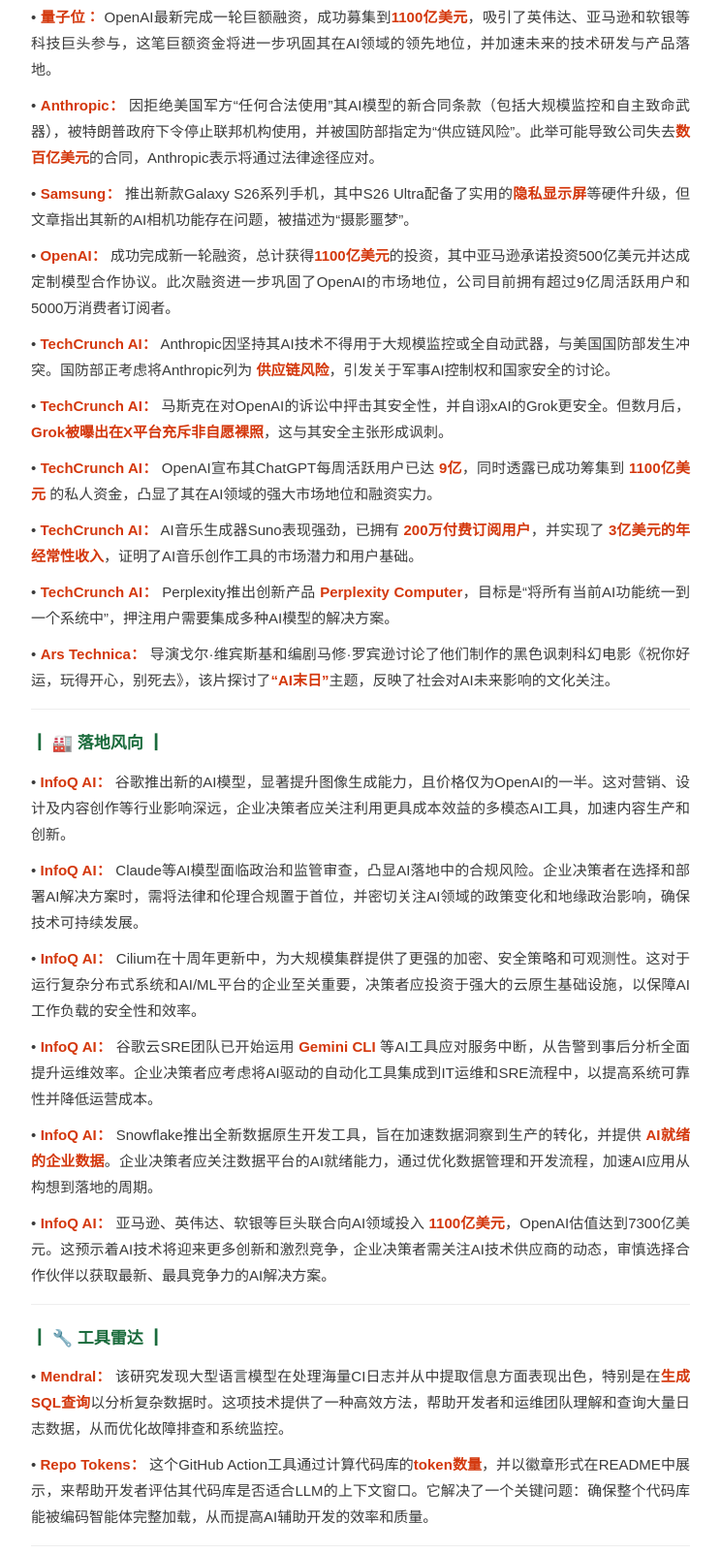
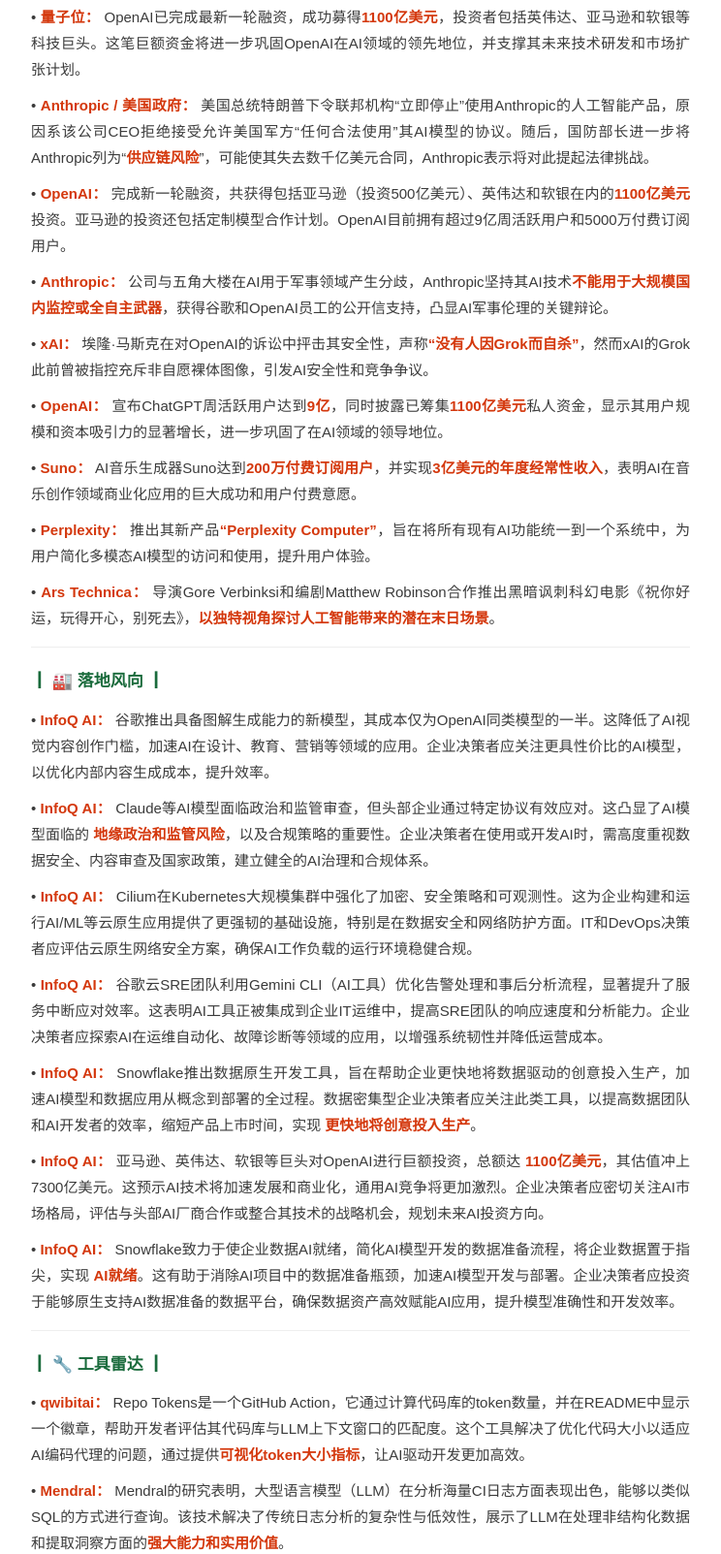
Before and after one commit to HarryHalo9527/zhuanjian-daily, a plain HTML site: page clip.html in a window 1280 px wide. Shown: the part 356-1959 px from the top of the page at 97% size, without its empty margins (268-1012 px from the left). Drawn offline with Linux system fonts and the light colour scheme.

Commit message:
📋 剪贴板版 2026-02-28

```diff
--- a/clip.html
+++ b/clip.html
@@ -1,32 +1,34 @@
+<!DOCTYPE html><html><head><meta charset="UTF-8"></head><body>
 <div style="max-width:680px;margin:0 auto;font-family:PingFang SC,sans-serif;font-size:15px;line-height:1.8;color:#3b3b3b;">
 <img src="https://harryhalo9527.github.io/zhuanjian-daily/images/cover.png" style="width:100%;display:block;" alt="转见AI早报">
 <p style="font-size:17px;font-weight:800;color:#1a6b3c;margin:20px 0 10px;">┃ 📌 今日要闻 ┃</p>
-<p style="margin:0 0 10px;text-align:justify;">• <span style="color:#d4380d;font-weight:700;">量子位：</span> OpenAI最新完成一轮巨额融资，成功募集到<span style="color:#d4380d;font-weight:700;">1100亿美元</span>，吸引了英伟达、亚马逊和软银等科技巨头参与，这笔巨额资金将进一步巩固其在AI领域的领先地位，并加速未来的技术研发与产品落地。</p>
-<p style="margin:0 0 10px;text-align:justify;">• <span style="color:#d4380d;font-weight:700;">Anthropic：</span> 因拒绝美国军方“任何合法使用”其AI模型的新合同条款（包括大规模监控和自主致命武器），被特朗普政府下令停止联邦机构使用，并被国防部指定为“供应链风险”。此举可能导致公司失去<span style="color:#d4380d;font-weight:700;">数百亿美元</span>的合同，Anthropic表示将通过法律途径应对。</p>
-<p style="margin:0 0 10px;text-align:justify;">• <span style="color:#d4380d;font-weight:700;">Samsung：</span> 推出新款Galaxy S26系列手机，其中S26 Ultra配备了实用的<span style="color:#d4380d;font-weight:700;">隐私显示屏</span>等硬件升级，但文章指出其新的AI相机功能存在问题，被描述为“摄影噩梦”。</p>
-<p style="margin:0 0 10px;text-align:justify;">• <span style="color:#d4380d;font-weight:700;">OpenAI：</span> 成功完成新一轮融资，总计获得<span style="color:#d4380d;font-weight:700;">1100亿美元</span>的投资，其中亚马逊承诺投资500亿美元并达成定制模型合作协议。此次融资进一步巩固了OpenAI的市场地位，公司目前拥有超过9亿周活跃用户和5000万消费者订阅者。</p>
-<p style="margin:0 0 10px;text-align:justify;">• <span style="color:#d4380d;font-weight:700;">TechCrunch AI：</span> Anthropic因坚持其AI技术不得用于大规模监控或全自动武器，与美国国防部发生冲突。国防部正考虑将Anthropic列为 <span style="color:#d4380d;font-weight:700;">供应链风险</span>，引发关于军事AI控制权和国家安全的讨论。</p>
-<p style="margin:0 0 10px;text-align:justify;">• <span style="color:#d4380d;font-weight:700;">TechCrunch AI：</span> 马斯克在对OpenAI的诉讼中抨击其安全性，并自诩xAI的Grok更安全。但数月后，<span style="color:#d4380d;font-weight:700;">Grok被曝出在X平台充斥非自愿裸照</span>，这与其安全主张形成讽刺。</p>
-<p style="margin:0 0 10px;text-align:justify;">• <span style="color:#d4380d;font-weight:700;">TechCrunch AI：</span> OpenAI宣布其ChatGPT每周活跃用户已达 <span style="color:#d4380d;font-weight:700;">9亿</span>，同时透露已成功筹集到 <span style="color:#d4380d;font-weight:700;">1100亿美元</span> 的私人资金，凸显了其在AI领域的强大市场地位和融资实力。</p>
-<p style="margin:0 0 10px;text-align:justify;">• <span style="color:#d4380d;font-weight:700;">TechCrunch AI：</span> AI音乐生成器Suno表现强劲，已拥有 <span style="color:#d4380d;font-weight:700;">200万付费订阅用户</span>，并实现了 <span style="color:#d4380d;font-weight:700;">3亿美元的年经常性收入</span>，证明了AI音乐创作工具的市场潜力和用户基础。</p>
-<p style="margin:0 0 10px;text-align:justify;">• <span style="color:#d4380d;font-weight:700;">TechCrunch AI：</span> Perplexity推出创新产品 <span style="color:#d4380d;font-weight:700;">Perplexity Computer</span>，目标是“将所有当前AI功能统一到一个系统中”，押注用户需要集成多种AI模型的解决方案。</p>
-<p style="margin:0 0 10px;text-align:justify;">• <span style="color:#d4380d;font-weight:700;">Ars Technica：</span> 导演戈尔·维宾斯基和编剧马修·罗宾逊讨论了他们制作的黑色讽刺科幻电影《祝你好运，玩得开心，别死去》，该片探讨了<span style="color:#d4380d;font-weight:700;">“AI末日”</span>主题，反映了社会对AI未来影响的文化关注。</p>
+<p style="margin:0 0 10px;text-align:justify;">• <span style="color:#d4380d;font-weight:700;">量子位：</span> OpenAI已完成最新一轮融资，成功募得<span style="color:#d4380d;font-weight:700;">1100亿美元</span>，投资者包括英伟达、亚马逊和软银等科技巨头。这笔巨额资金将进一步巩固OpenAI在AI领域的领先地位，并支撑其未来技术研发和市场扩张计划。</p>
+<p style="margin:0 0 10px;text-align:justify;">• <span style="color:#d4380d;font-weight:700;">Anthropic / 美国政府：</span> 美国总统特朗普下令联邦机构“立即停止”使用Anthropic的人工智能产品，原因系该公司CEO拒绝接受允许美国军方“任何合法使用”其AI模型的协议。随后，国防部长进一步将Anthropic列为“<span style="color:#d4380d;font-weight:700;">供应链风险</span>”，可能使其失去数千亿美元合同，Anthropic表示将对此提起法律挑战。</p>
+<p style="margin:0 0 10px;text-align:justify;">• <span style="color:#d4380d;font-weight:700;">OpenAI：</span> 完成新一轮融资，共获得包括亚马逊（投资500亿美元）、英伟达和软银在内的<span style="color:#d4380d;font-weight:700;">1100亿美元</span>投资。亚马逊的投资还包括定制模型合作计划。OpenAI目前拥有超过9亿周活跃用户和5000万付费订阅用户。</p>
+<p style="margin:0 0 10px;text-align:justify;">• <span style="color:#d4380d;font-weight:700;">Anthropic：</span> 公司与五角大楼在AI用于军事领域产生分歧，Anthropic坚持其AI技术<span style="color:#d4380d;font-weight:700;">不能用于大规模国内监控或全自主武器</span>，获得谷歌和OpenAI员工的公开信支持，凸显AI军事伦理的关键辩论。</p>
+<p style="margin:0 0 10px;text-align:justify;">• <span style="color:#d4380d;font-weight:700;">xAI：</span> 埃隆·马斯克在对OpenAI的诉讼中抨击其安全性，声称<span style="color:#d4380d;font-weight:700;">“没有人因Grok而自杀”</span>，然而xAI的Grok此前曾被指控充斥非自愿裸体图像，引发AI安全性和竞争争议。</p>
+<p style="margin:0 0 10px;text-align:justify;">• <span style="color:#d4380d;font-weight:700;">OpenAI：</span> 宣布ChatGPT周活跃用户达到<span style="color:#d4380d;font-weight:700;">9亿</span>，同时披露已筹集<span style="color:#d4380d;font-weight:700;">1100亿美元</span>私人资金，显示其用户规模和资本吸引力的显著增长，进一步巩固了在AI领域的领导地位。</p>
+<p style="margin:0 0 10px;text-align:justify;">• <span style="color:#d4380d;font-weight:700;">Suno：</span> AI音乐生成器Suno达到<span style="color:#d4380d;font-weight:700;">200万付费订阅用户</span>，并实现<span style="color:#d4380d;font-weight:700;">3亿美元的年度经常性收入</span>，表明AI在音乐创作领域商业化应用的巨大成功和用户付费意愿。</p>
+<p style="margin:0 0 10px;text-align:justify;">• <span style="color:#d4380d;font-weight:700;">Perplexity：</span> 推出其新产品<span style="color:#d4380d;font-weight:700;">“Perplexity Computer”</span>，旨在将所有现有AI功能统一到一个系统中，为用户简化多模态AI模型的访问和使用，提升用户体验。</p>
+<p style="margin:0 0 10px;text-align:justify;">• <span style="color:#d4380d;font-weight:700;">Ars Technica：</span> 导演Gore Verbinksi和编剧Matthew Robinson合作推出黑暗讽刺科幻电影《祝你好运，玩得开心，别死去》，<span style="color:#d4380d;font-weight:700;">以独特视角探讨人工智能带来的潜在末日场景</span>。</p>
 <hr style="border:none;border-top:1px solid #eee;margin:16px 0;">
 <p style="font-size:17px;font-weight:800;color:#1a6b3c;margin:20px 0 10px;">┃ 🏭 落地风向 ┃</p>
-<p style="margin:0 0 10px;text-align:justify;">• <span style="color:#d4380d;font-weight:700;">InfoQ AI：</span> 谷歌推出新的AI模型，显著提升图像生成能力，且价格仅为OpenAI的一半。这对营销、设计及内容创作等行业影响深远，企业决策者应关注利用更具成本效益的多模态AI工具，加速内容生产和创新。</p>
-<p style="margin:0 0 10px;text-align:justify;">• <span style="color:#d4380d;font-weight:700;">InfoQ AI：</span> Claude等AI模型面临政治和监管审查，凸显AI落地中的合规风险。企业决策者在选择和部署AI解决方案时，需将法律和伦理合规置于首位，并密切关注AI领域的政策变化和地缘政治影响，确保技术可持续发展。</p>
-<p style="margin:0 0 10px;text-align:justify;">• <span style="color:#d4380d;font-weight:700;">InfoQ AI：</span> Cilium在十周年更新中，为大规模集群提供了更强的加密、安全策略和可观测性。这对于运行复杂分布式系统和AI/ML平台的企业至关重要，决策者应投资于强大的云原生基础设施，以保障AI工作负载的安全性和效率。</p>
-<p style="margin:0 0 10px;text-align:justify;">• <span style="color:#d4380d;font-weight:700;">InfoQ AI：</span> 谷歌云SRE团队已开始运用 <span style="color:#d4380d;font-weight:700;">Gemini CLI</span> 等AI工具应对服务中断，从告警到事后分析全面提升运维效率。企业决策者应考虑将AI驱动的自动化工具集成到IT运维和SRE流程中，以提高系统可靠性并降低运营成本。</p>
-<p style="margin:0 0 10px;text-align:justify;">• <span style="color:#d4380d;font-weight:700;">InfoQ AI：</span> Snowflake推出全新数据原生开发工具，旨在加速数据洞察到生产的转化，并提供 <span style="color:#d4380d;font-weight:700;">AI就绪的企业数据</span>。企业决策者应关注数据平台的AI就绪能力，通过优化数据管理和开发流程，加速AI应用从构想到落地的周期。</p>
-<p style="margin:0 0 10px;text-align:justify;">• <span style="color:#d4380d;font-weight:700;">InfoQ AI：</span> 亚马逊、英伟达、软银等巨头联合向AI领域投入 <span style="color:#d4380d;font-weight:700;">1100亿美元</span>，OpenAI估值达到7300亿美元。这预示着AI技术将迎来更多创新和激烈竞争，企业决策者需关注AI技术供应商的动态，审慎选择合作伙伴以获取最新、最具竞争力的AI解决方案。</p>
+<p style="margin:0 0 10px;text-align:justify;">• <span style="color:#d4380d;font-weight:700;">InfoQ AI：</span> 谷歌推出具备图解生成能力的新模型，其成本仅为OpenAI同类模型的一半。这降低了AI视觉内容创作门槛，加速AI在设计、教育、营销等领域的应用。企业决策者应关注更具性价比的AI模型，以优化内部内容生成成本，提升效率。</p>
+<p style="margin:0 0 10px;text-align:justify;">• <span style="color:#d4380d;font-weight:700;">InfoQ AI：</span> Claude等AI模型面临政治和监管审查，但头部企业通过特定协议有效应对。这凸显了AI模型面临的 <span style="color:#d4380d;font-weight:700;">地缘政治和监管风险</span>，以及合规策略的重要性。企业决策者在使用或开发AI时，需高度重视数据安全、内容审查及国家政策，建立健全的AI治理和合规体系。</p>
+<p style="margin:0 0 10px;text-align:justify;">• <span style="color:#d4380d;font-weight:700;">InfoQ AI：</span> Cilium在Kubernetes大规模集群中强化了加密、安全策略和可观测性。这为企业构建和运行AI/ML等云原生应用提供了更强韧的基础设施，特别是在数据安全和网络防护方面。IT和DevOps决策者应评估云原生网络安全方案，确保AI工作负载的运行环境稳健合规。</p>
+<p style="margin:0 0 10px;text-align:justify;">• <span style="color:#d4380d;font-weight:700;">InfoQ AI：</span> 谷歌云SRE团队利用Gemini CLI（AI工具）优化告警处理和事后分析流程，显著提升了服务中断应对效率。这表明AI工具正被集成到企业IT运维中，提高SRE团队的响应速度和分析能力。企业决策者应探索AI在运维自动化、故障诊断等领域的应用，以增强系统韧性并降低运营成本。</p>
+<p style="margin:0 0 10px;text-align:justify;">• <span style="color:#d4380d;font-weight:700;">InfoQ AI：</span> Snowflake推出数据原生开发工具，旨在帮助企业更快地将数据驱动的创意投入生产，加速AI模型和数据应用从概念到部署的全过程。数据密集型企业决策者应关注此类工具，以提高数据团队和AI开发者的效率，缩短产品上市时间，实现 <span style="color:#d4380d;font-weight:700;">更快地将创意投入生产</span>。</p>
+<p style="margin:0 0 10px;text-align:justify;">• <span style="color:#d4380d;font-weight:700;">InfoQ AI：</span> 亚马逊、英伟达、软银等巨头对OpenAI进行巨额投资，总额达 <span style="color:#d4380d;font-weight:700;">1100亿美元</span>，其估值冲上7300亿美元。这预示AI技术将加速发展和商业化，通用AI竞争将更加激烈。企业决策者应密切关注AI市场格局，评估与头部AI厂商合作或整合其技术的战略机会，规划未来AI投资方向。</p>
+<p style="margin:0 0 10px;text-align:justify;">• <span style="color:#d4380d;font-weight:700;">InfoQ AI：</span> Snowflake致力于使企业数据AI就绪，简化AI模型开发的数据准备流程，将企业数据置于指尖，实现 <span style="color:#d4380d;font-weight:700;">AI就绪</span>。这有助于消除AI项目中的数据准备瓶颈，加速AI模型开发与部署。企业决策者应投资于能够原生支持AI数据准备的数据平台，确保数据资产高效赋能AI应用，提升模型准确性和开发效率。</p>
 <hr style="border:none;border-top:1px solid #eee;margin:16px 0;">
 <p style="font-size:17px;font-weight:800;color:#1a6b3c;margin:20px 0 10px;">┃ 🔧 工具雷达 ┃</p>
-<p style="margin:0 0 10px;text-align:justify;">• <span style="color:#d4380d;font-weight:700;">Mendral：</span> 该研究发现大型语言模型在处理海量CI日志并从中提取信息方面表现出色，特别是在<span style="color:#d4380d;font-weight:700;">生成SQL查询</span>以分析复杂数据时。这项技术提供了一种高效方法，帮助开发者和运维团队理解和查询大量日志数据，从而优化故障排查和系统监控。</p>
-<p style="margin:0 0 10px;text-align:justify;">• <span style="color:#d4380d;font-weight:700;">Repo Tokens：</span> 这个GitHub Action工具通过计算代码库的<span style="color:#d4380d;font-weight:700;">token数量</span>，并以徽章形式在README中展示，来帮助开发者评估其代码库是否适合LLM的上下文窗口。它解决了一个关键问题：确保整个代码库能被编码智能体完整加载，从而提高AI辅助开发的效率和质量。</p>
+<p style="margin:0 0 10px;text-align:justify;">• <span style="color:#d4380d;font-weight:700;">qwibitai：</span> Repo Tokens是一个GitHub Action，它通过计算代码库的token数量，并在README中显示一个徽章，帮助开发者评估其代码库与LLM上下文窗口的匹配度。这个工具解决了优化代码大小以适应AI编码代理的问题，通过提供<span style="color:#d4380d;font-weight:700;">可视化token大小指标</span>，让AI驱动开发更加高效。</p>
+<p style="margin:0 0 10px;text-align:justify;">• <span style="color:#d4380d;font-weight:700;">Mendral：</span> Mendral的研究表明，大型语言模型（LLM）在分析海量CI日志方面表现出色，能够以类似SQL的方式进行查询。该技术解决了传统日志分析的复杂性与低效性，展示了LLM在处理非结构化数据和提取洞察方面的<span style="color:#d4380d;font-weight:700;">强大能力和实用价值</span>。</p>
+<p style="margin:0 0 10px;text-align:justify;">• <span style="color:#d4380d;font-weight:700;">Reuters：</span> OpenAI已达成协议，将其AI模型部署到美国国防部的<span style="color:#d4380d;font-weight:700;">机密网络</span>中。这标志着先进AI技术在国家安全领域的深入应用，解决了在高度敏感环境中利用AI进行数据分析和决策支持的需求，突显了OpenAI模型在安全性和能力方面的信任度。</p>
 <hr style="border:none;border-top:1px solid #eee;margin:16px 0;">
 <div style="background:#fef9e7;border-left:4px solid #e67e22;padding:12px 16px;margin:16px 0;border-radius:0 6px 6px 0;">
 <p style="font-size:16px;font-weight:800;color:#d35400;margin:0 0 6px;">💡 转见君说</p>
-<p style="margin:0;color:#5d4e37;">OpenAI狂揽千亿融资、坐拥9亿用户，AI技术狂飙突进不假。然而，Anthropic因坚持AI伦理被国防部视为“供应链风险”，恰恰说明 <span style="color:#d4380d;font-weight:700;">AI落地绝非纯粹的技术或资本竞赛，合规与价值观将成为决定未来市场的关键变量。</span> 别只看热闹，要看到深层博弈。</p>
+<p style="margin:0;color:#5d4e37;">OpenAI巨额融资并深入美国防部机密网络，展现了其技术与资本的双重“硬核”实力。然而，Anthropic因拒绝军事应用而被列为“供应链风险”，<span style="color:#d4380d;font-weight:700;">凸显了AI企业在伦理边界与国家利益间的尖锐矛盾和巨大风险。</span> 行业将加速分化，明确站队。</p>
 </div>
 <div style="text-align:center;margin:20px 0;color:#888;font-size:13px;">
 <p>觉得有用？转发给你身边关心AI的朋友 👋</p>
@@ -34,3 +36,4 @@
 <p style="color:#1a6b3c;font-weight:700;">转见未来 | 制造业与个人的AI转型指南</p>
 </div>
 </div>
+</body></html>
```
